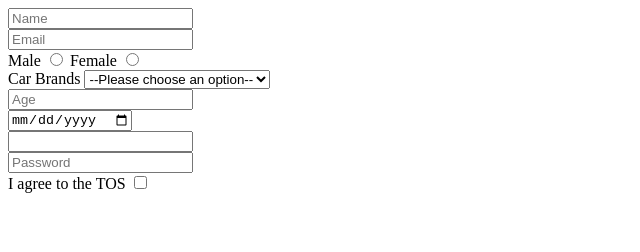
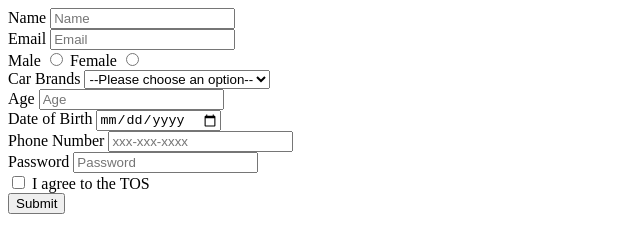
Before and after one commit to acciojob/signup-form-car-Aakash52thade, a website: page main.html in a window 1280 px wide. Shown: the whole page, without its empty margins (0-640 px from the left). Drawn offline with Linux system fonts and the light colour scheme.

Commit message:
created a submission

```diff
--- a/main.html
+++ b/main.html
@@ -1,55 +1,71 @@
 <!DOCTYPE html>
-
 <html>
-
 <head>
   <link rel="stylesheet" href="styles.css">
 </head>
-
 <body>
 
   <form method="post">
-		<input type="text" name="name" required id="name" placeholder="Name"/>
+
+    <!-- Name -->
+    <label for="name">Name</label>
+    <input type="text" name="name" required id="name" placeholder="Name" />
     <br/>
+
+    <!-- Email -->
+    <label for="email">Email</label>
     <input type="email" name="email" required id="email" placeholder="Email" />
     <br/>
 
+    <!-- Gender -->
     <label for="gender_m">Male</label>
-		<input type="radio" name="gender" value="male"  id="gender_m" required />
+    <input type="radio" name="gender" value="male" id="gender_m" required />
 
     <label for="gender_f">Female</label>
     <input type="radio" name="gender" value="female" id="gender_f" required />
     <br/>
+
+    <!-- Car Brands -->
     <label for="cars">Car Brands</label>
     <select name="cars" required id="cars">
       <option value="">--Please choose an option--</option>
       <option value="honda">Honda</option>
-				<option value="BMW">BMW</option>
-				<option value="Toyota">Toyota</option>
-				<option value="Mercadies">Mercadies</option>
-
+      <option value="bmw">BMW</option>
+      <option value="toyota">Toyota</option>
     </select>
     <br/>
 
+    <!-- Age -->
+    <label for="age">Age</label>
     <input type="number" name="age" required id="age" placeholder="Age" />
     <br/>
 
+    <!-- DOB -->
+    <label for="dob">Date of Birth</label>
     <input type="date" name="dob" required id="dob" />
+    <br/>
 
+    <!-- Phone -->
+    <label for="tel">Phone Number</label>
+    <input type="tel" name="tel" id="tel" placeholder="xxx-xxx-xxxx" />
     <br/>
-		<input type="tel" name="tel" id="tel" />
- <br/>
+
+    <!-- Password -->
+    <label for="password">Password</label>
     <input type="password" name="password" required id="password" placeholder="Password" />
     <br/>
+
+    <!-- TOS Checkbox -->
+    <input type="checkbox" name="tos" required id="tos" />
     <label for="tos">I agree to the TOS</label>
-		<input type="checkbox" name="tos" required id="tos" />
+    <br/>
 
+    <!-- Submit Button -->
+    <button type="submit">Submit</button>
 
   </form>
 
-    <script type="text/javascript" src="./script.js">
-</script>
+  <script src="./script.js"></script>
 
 </body>
-
 </html>
```
Lines whose indentation alone changed are shown as unchanged.
